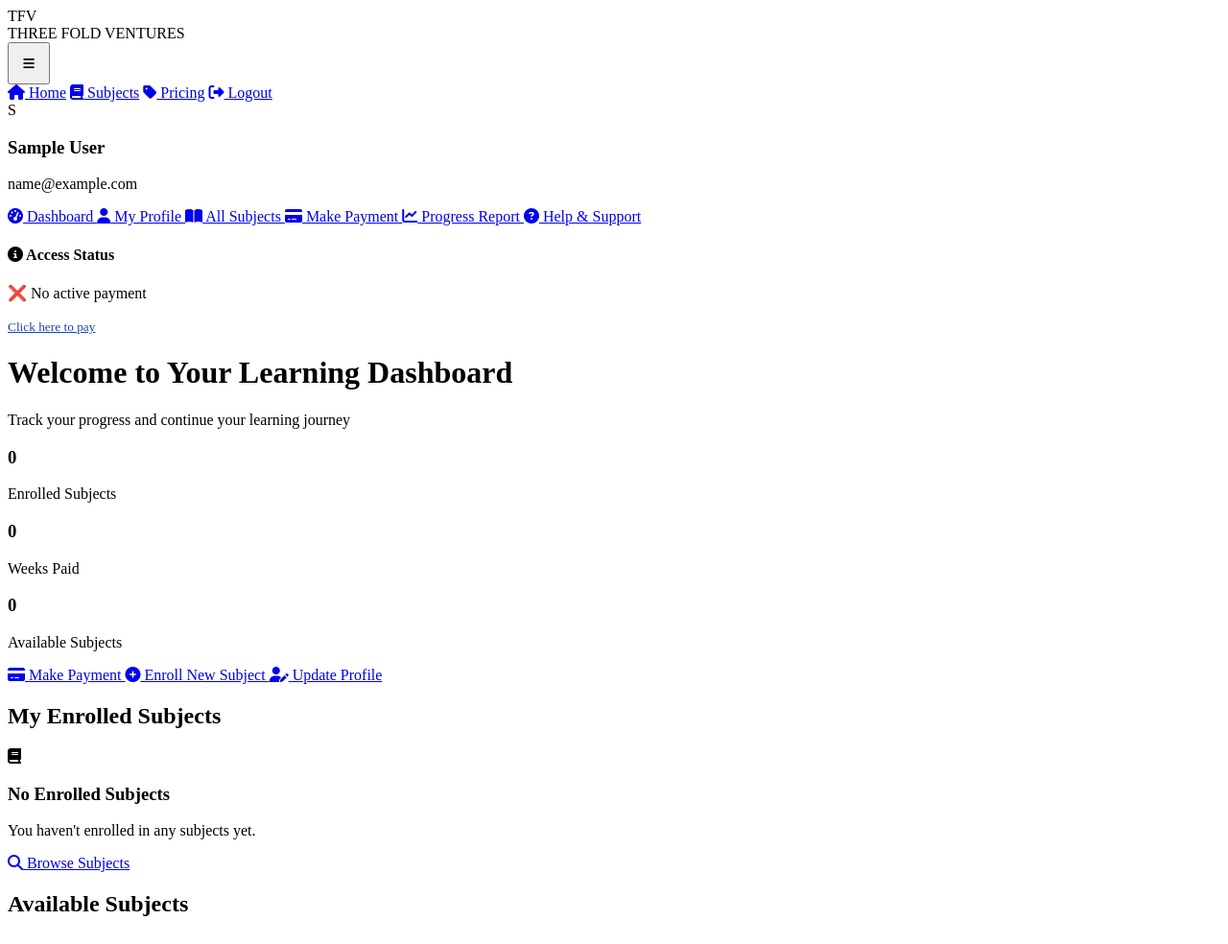
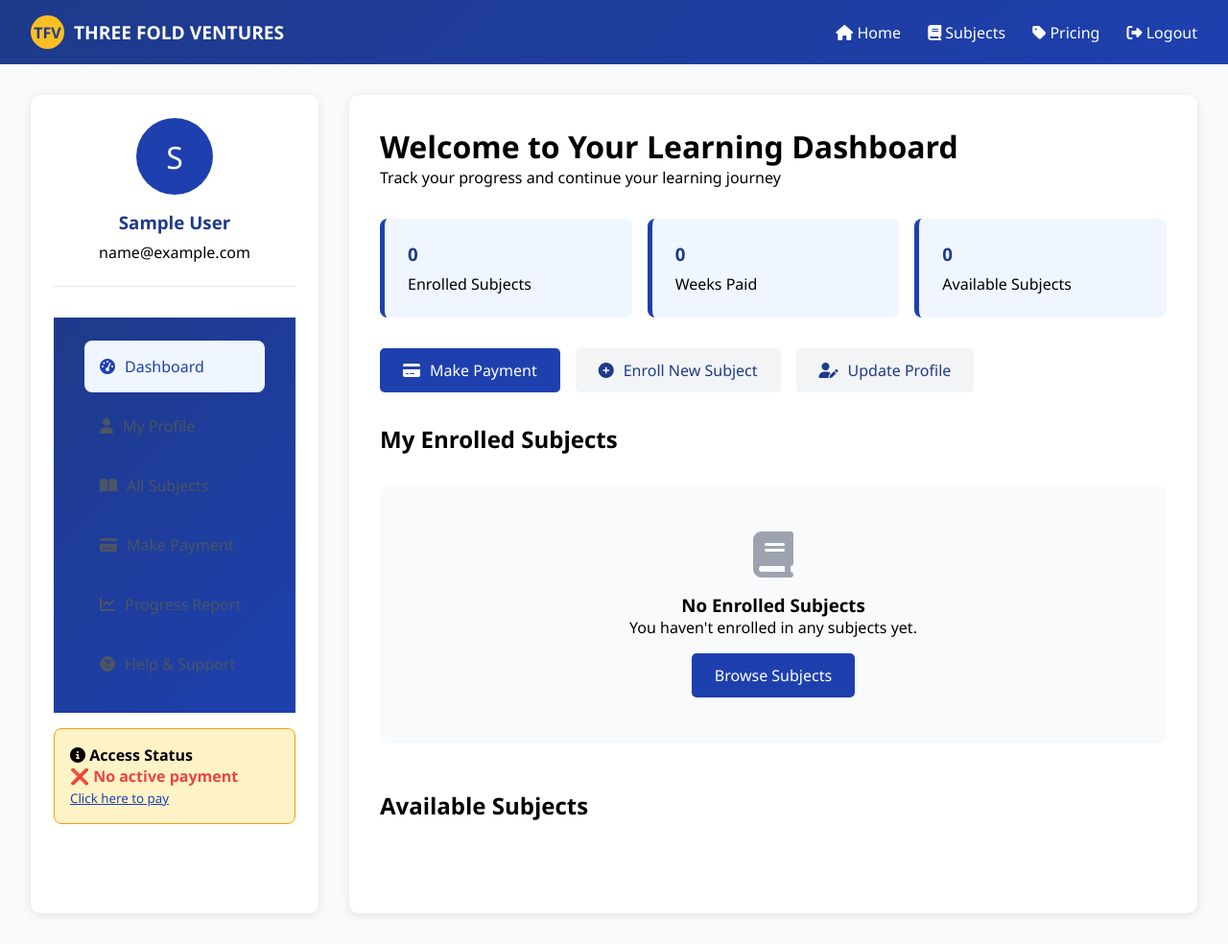
Before and after one commit to joelkaudzu9-ship-it/threefold-tutoring, a Flask app: page /dashboard in a window 1280 px wide. Shown: the whole page at 96% size. Before the commit the page ends 955 px from the top, so only its background shows below. Run offline with Flask 3, Linux system fonts and the light colour scheme; the visitor is signed in with stand-in values (Sample User, id 1); data that the repository does not hold is empty.

Commit message:
Update dashboard.html

```diff
--- a/templates/dashboard.html
+++ b/templates/dashboard.html
@@ -2,30 +2,60 @@
 <html lang="en">
 <head>
     <meta charset="UTF-8">
-    <meta name="viewport" content="width=device-width, initial-scale=1.0, maximum-scale=5.0, user-scalable=yes">
-    <meta name="apple-mobile-web-app-capable" content="yes">
-    <meta name="mobile-web-app-capable" content="yes">
-    <meta name="theme-color" content="#1e40af">
+    <meta name="viewport" content="width=device-width, initial-scale=1.0">
+    <title>Dashboard - THREE FOLD VENTURES</title>
+    <link rel="stylesheet" href="https://cdnjs.cloudflare.com/ajax/libs/font-awesome/6.4.0/css/all.min.css">
+    <style>
+        * { margin: 0; padding: 0; box-sizing: border-box; }
+        body { font-family: 'Segoe UI', Tahoma, Geneva, Verdana, sans-serif; background: #f8fafc; }
 
-    <title>Dashboard - THREE FOLD VENTURES</title>
+        /* Navigation */
+        nav { background: linear-gradient(135deg, #1e3a8a 0%, #1e40af 100%); color: white; padding: 1rem 2rem; }
+        .nav-container { max-width: 1400px; margin: 0 auto; display: flex; justify-content: space-between; align-items: center; }
+        .logo { display: flex; align-items: center; gap: 10px; }
+        .logo-icon { background: #fbbf24; color: #1e3a8a; width: 35px; height: 35px; border-radius: 50%; display: flex; align-items: center; justify-content: center; font-weight: bold; }
+        .logo-text { font-size: 1.2rem; font-weight: bold; }
+        .nav-links a { color: white; text-decoration: none; margin-left: 1.5rem; }
 
-    <!-- Font Awesome -->
-    <link rel="stylesheet" href="https://cdnjs.cloudflare.com/ajax/libs/font-awesome/6.4.0/css/all.min.css">
+        /* Dashboard Layout */
+        .dashboard { max-width: 1400px; margin: 2rem auto; padding: 0 2rem; display: grid; grid-template-columns: 300px 1fr; gap: 2rem; }
 
-    <!-- Dashboard CSS -->
-    <link rel="stylesheet" href="/static/dashboard.css">
+        /* Sidebar */
+        .sidebar { background: white; border-radius: 10px; padding: 1.5rem; box-shadow: 0 2px 10px rgba(0,0,0,0.1); }
+        .user-profile { text-align: center; margin-bottom: 2rem; padding-bottom: 1.5rem; border-bottom: 1px solid #e5e7eb; }
+        .user-avatar { background: #1e40af; color: white; width: 80px; height: 80px; border-radius: 50%; display: flex; align-items: center; justify-content: center; font-size: 2rem; margin: 0 auto 1rem; }
+        .user-profile h3 { color: #1e3a8a; margin-bottom: 0.5rem; }
+        .sidebar-nav a { display: flex; align-items: center; gap: 10px; padding: 1rem; color: #4b5563; text-decoration: none; border-radius: 8px; margin: 0.5rem 0; }
+        .sidebar-nav a:hover, .sidebar-nav a.active { background: #eff6ff; color: #1e40af; }
 
-    <!-- Content Protection JS -->
-    <script src="/static/content-protection.js" defer></script>
+        /* Main Content */
+        .main-content { background: white; border-radius: 10px; padding: 2rem; box-shadow: 0 2px 10px rgba(0,0,0,0.1); }
 
-    <style>
-        /* Inline styles for dynamic colors */
-        .subject-enrollment-card {
-            border-left-color: var(--subject-color, #1e40af);
-        }
+        /* Cards */
+        .stats-cards { display: grid; grid-template-columns: repeat(auto-fit, minmax(200px, 1fr)); gap: 1rem; margin: 2rem 0; }
+        .stat-card { background: #eff6ff; padding: 1.5rem; border-radius: 8px; border-left: 5px solid #1e40af; }
+        .stat-card h3 { color: #1e3a8a; margin-bottom: 0.5rem; }
 
-        .subject-btn, .code-badge {
-            background-color: var(--subject-color, #1e40af);
+        /* Subjects Grid */
+        .subjects-grid { display: grid; grid-template-columns: repeat(auto-fill, minmax(300px, 1fr)); gap: 1.5rem; margin: 2rem 0; }
+        .subject-enrollment-card { border: 1px solid #e5e7eb; border-radius: 10px; padding: 1.5rem; position: relative; }
+        .subject-enrollment-card h3 { color: #1e3a8a; margin-bottom: 1rem; }
+        .progress-bar { height: 8px; background: #e5e7eb; border-radius: 4px; margin: 1rem 0; overflow: hidden; }
+        .progress-fill { height: 100%; background: #10b981; border-radius: 4px; }
+
+        /* Payment Status */
+        .payment-status { background: #fef3c7; border: 1px solid #f59e0b; border-radius: 8px; padding: 1rem; margin: 1rem 0; }
+        .status-active { color: #10b981; font-weight: bold; }
+        .status-inactive { color: #ef4444; font-weight: bold; }
+
+        /* Quick Actions */
+        .quick-actions { display: flex; gap: 1rem; margin: 2rem 0; flex-wrap: wrap; }
+        .action-btn { background: #1e40af; color: white; padding: 0.75rem 1.5rem; border-radius: 5px; text-decoration: none; display: flex; align-items: center; gap: 10px; }
+        .action-btn.secondary { background: #f3f4f6; color: #1e3a8a; }
+
+        /* Responsive */
+        @media (max-width: 1024px) {
+            .dashboard { grid-template-columns: 1fr; }
         }
     </style>
 </head>
@@ -37,13 +67,7 @@
                 <div class="logo-icon">TFV</div>
                 <div class="logo-text">THREE FOLD VENTURES</div>
             </div>
-
-            <!-- Mobile Menu Button -->
-            <button class="mobile-menu-toggle" id="mobileMenuToggle" aria-label="Toggle menu">
-                <i class="fas fa-bars"></i>
-            </button>
-
-            <div class="nav-links" id="navLinks">
+            <div class="nav-links">
                 <a href="/"><i class="fas fa-home"></i> Home</a>
                 <a href="/subjects"><i class="fas fa-book"></i> Subjects</a>
                 <a href="/pricing"><i class="fas fa-tag"></i> Pricing</a>
@@ -139,16 +163,18 @@
             {% if enrollments %}
             <div class="subjects-grid">
                 {% for enrollment in enrollments %}
-                <div class="subject-enrollment-card" style="--subject-color: {{ enrollment.subject.color or '#1e40af' }}">
-                    <div style="display: flex; justify-content: space-between; align-items: flex-start; margin-bottom: 0.75rem; gap: 0.5rem;">
-                        <h3 style="flex: 1; margin: 0;">{{ enrollment.subject.name }}</h3>
-                        <span class="code-badge">{{ enrollment.subject.code }}</span>
+                <div class="subject-enrollment-card" style="border-left: 5px solid {{ enrollment.subject.color }};">
+                    <div style="display: flex; justify-content: space-between; align-items: start;">
+                        <h3>{{ enrollment.subject.name }}</h3>
+                        <span style="background: {{ enrollment.subject.color }}; color: white; padding: 0.25rem 0.75rem; border-radius: 20px; font-size: 0.8rem;">
+                            {{ enrollment.subject.code }}
+                        </span>
                     </div>
                     <p>{{ enrollment.subject.description[:100] }}...</p>
 
                     <!-- Progress -->
                     <div style="margin: 1rem 0;">
-                        <div style="display: flex; justify-content: space-between; margin-bottom: 0.5rem; font-size: 0.9rem;">
+                        <div style="display: flex; justify-content: space-between; margin-bottom: 0.5rem;">
                             <span>Progress</span>
                             <span>{{ enrollment.progress_percentage }}%</span>
                         </div>
@@ -158,180 +184,50 @@
                     </div>
 
                     <a href="{{ url_for('subject_detail', subject_id=enrollment.subject.id) }}"
-                       class="subject-btn">
-                       <i class="fas fa-play-circle"></i> Continue Learning
+                       style="background: {{ enrollment.subject.color }}; color: white; padding: 0.5rem 1rem; border-radius: 5px; text-decoration: none; display: inline-block;">
+                       Continue Learning →
                     </a>
                 </div>
                 {% endfor %}
             </div>
             {% else %}
-            <div class="empty-state">
-                <i class="fas fa-book"></i>
+            <div style="text-align: center; padding: 3rem; background: #f9fafb; border-radius: 10px; margin: 2rem 0;">
+                <i class="fas fa-book" style="font-size: 3rem; color: #9ca3af; margin-bottom: 1rem;"></i>
                 <h3>No Enrolled Subjects</h3>
                 <p>You haven't enrolled in any subjects yet.</p>
-                <a href="/subjects" class="enroll-btn">
-                    <i class="fas fa-search"></i> Browse Subjects
+                <a href="/subjects" style="background: #1e40af; color: white; padding: 0.75rem 1.5rem; border-radius: 5px; text-decoration: none; display: inline-block; margin-top: 1rem;">
+                    Browse Subjects
                 </a>
             </div>
             {% endif %}
 
             <!-- Available Subjects -->
-            <h2>Available Subjects</h2>
+            <h2 style="margin-top: 3rem;">Available Subjects</h2>
             <div class="subjects-grid">
                 {% for subject in available_subjects if subject.id not in enrollments|map(attribute='subject_id') %}
-                <div class="subject-enrollment-card" style="--subject-color: {{ subject.color or '#1e40af' }}; border: 2px dashed #e5e7eb;">
+                <div class="subject-enrollment-card" style="border: 2px dashed #e5e7eb;">
                     <div style="display: flex; align-items: center; gap: 10px; margin-bottom: 1rem;">
-                        <div style="background: var(--subject-color); color: white; width: 40px; height: 40px; border-radius: 50%; display: flex; align-items: center; justify-content: center; flex-shrink: 0;">
-                            <i class="{{ subject.icon or 'fas fa-book' }}"></i>
+                        <div style="background: {{ subject.color }}; color: white; width: 40px; height: 40px; border-radius: 50%; display: flex; align-items: center; justify-content: center;">
+                            <i class="{{ subject.icon }}"></i>
                         </div>
-                        <div style="flex: 1;">
-                            <h3 style="margin: 0 0 0.25rem 0;">{{ subject.name }}</h3>
-                            <p style="font-size: 0.85rem; color: #6b7280; margin: 0;">{{ subject.code }}</p>
-                        </div>
+                        <h3>{{ subject.name }}</h3>
                     </div>
                     <p>{{ subject.description[:80] }}...</p>
 
                     {% if payment %}
                     <a href="{{ url_for('enroll', subject_id=subject.id) }}"
-                       class="enroll-btn">
-                       <i class="fas fa-user-plus"></i> Enroll Now
+                       style="background: #10b981; color: white; padding: 0.5rem 1rem; border-radius: 5px; text-decoration: none; display: inline-block; margin-top: 1rem;">
+                       Enroll Now
                     </a>
                     {% else %}
-                    <div class="payment-warning">
+                    <p style="color: #ef4444; font-size: 0.9rem;">
                         <i class="fas fa-lock"></i> Make payment to enroll
-                    </div>
+                    </p>
                     {% endif %}
                 </div>
                 {% endfor %}
             </div>
         </div>
     </div>
-
-    <!-- Mobile Menu Script -->
-    <script>
-        document.addEventListener('DOMContentLoaded', function() {
-            // Mobile Menu Toggle
-            const mobileMenuToggle = document.getElementById('mobileMenuToggle');
-            const navLinks = document.getElementById('navLinks');
-
-            if (mobileMenuToggle && navLinks) {
-                mobileMenuToggle.addEventListener('click', function(e) {
-                    e.stopPropagation();
-                    navLinks.classList.toggle('active');
-                    mobileMenuToggle.classList.toggle('active');
-
-                    // Toggle menu icon
-                    const icon = mobileMenuToggle.querySelector('i');
-                    if (icon) {
-                        if (navLinks.classList.contains('active')) {
-                            icon.classList.remove('fa-bars');
-                            icon.classList.add('fa-times');
-                        } else {
-                            icon.classList.remove('fa-times');
-                            icon.classList.add('fa-bars');
-                        }
-                    }
-                });
-
-                // Close menu when clicking outside
-                document.addEventListener('click', function(event) {
-                    if (!event.target.closest('.nav-container') && navLinks.classList.contains('active')) {
-                        navLinks.classList.remove('active');
-                        mobileMenuToggle.classList.remove('active');
-                        const icon = mobileMenuToggle.querySelector('i');
-                        if (icon) {
-                            icon.classList.remove('fa-times');
-                            icon.classList.add('fa-bars');
-                        }
-                    }
-                });
-
-                // Close menu when clicking on a link
-                navLinks.querySelectorAll('a').forEach(link => {
-                    link.addEventListener('click', function() {
-                        navLinks.classList.remove('active');
-                        mobileMenuToggle.classList.remove('active');
-                        const icon = mobileMenuToggle.querySelector('i');
-                        if (icon) {
-                            icon.classList.remove('fa-times');
-                            icon.classList.add('fa-bars');
-                        }
-                    });
-                });
-            }
-
-            // Make all buttons touch-friendly
-            const interactiveElements = document.querySelectorAll(
-                'button, .action-btn, .subject-btn, .enroll-btn, a.btn, .sidebar-nav a, .nav-links a'
-            );
-
-            interactiveElements.forEach(element => {
-                // Ensure minimum touch target size
-                if (element.offsetWidth < 44 || element.offsetHeight < 44) {
-                    element.style.minWidth = '44px';
-                    element.style.minHeight = '44px';
-                }
-
-                // Add active state for touch feedback
-                element.addEventListener('touchstart', function() {
-                    this.style.opacity = '0.8';
-                    this.style.transform = 'scale(0.98)';
-                }, { passive: true });
-
-                element.addEventListener('touchend', function() {
-                    this.style.opacity = '';
-                    this.style.transform = '';
-                }, { passive: true });
-            });
-
-            // Prevent iOS zoom on input focus
-            const inputs = document.querySelectorAll('input[type="text"], input[type="email"], input[type="password"], textarea');
-            inputs.forEach(input => {
-                input.addEventListener('touchstart', function(e) {
-                    // iOS-specific: prevent zoom when tapping input
-                    if (navigator.userAgent.match(/iPhone|iPad|iPod/i)) {
-                        this.style.fontSize = '16px';
-                    }
-                });
-            });
-
-            // Update progress bars with animation
-            const progressBars = document.querySelectorAll('.progress-fill');
-            progressBars.forEach(bar => {
-                const width = bar.style.width;
-                bar.style.width = '0%';
-                setTimeout(() => {
-                    bar.style.width = width;
-                }, 300);
-            });
-
-            // Handle page loading state
-            window.addEventListener('load', function() {
-                document.body.classList.remove('loading');
-            });
-
-            // Add loading state during navigation
-            document.querySelectorAll('a[href^="/"]').forEach(link => {
-                link.addEventListener('click', function(e) {
-                    // Don't intercept external links or links with special attributes
-                    if (this.target === '_blank' || this.hasAttribute('download')) {
-                        return;
-                    }
-
-                    const href = this.getAttribute('href');
-                    if (href && href !== '#' && !href.includes('javascript:')) {
-                        document.body.classList.add('loading');
-                    }
-                });
-            });
-        });
-
-        // Handle back/forward navigation
-        window.addEventListener('pageshow', function(event) {
-            if (event.persisted) {
-                document.body.classList.remove('loading');
-            }
-        });
-    </script>
 </body>
 </html>
```
